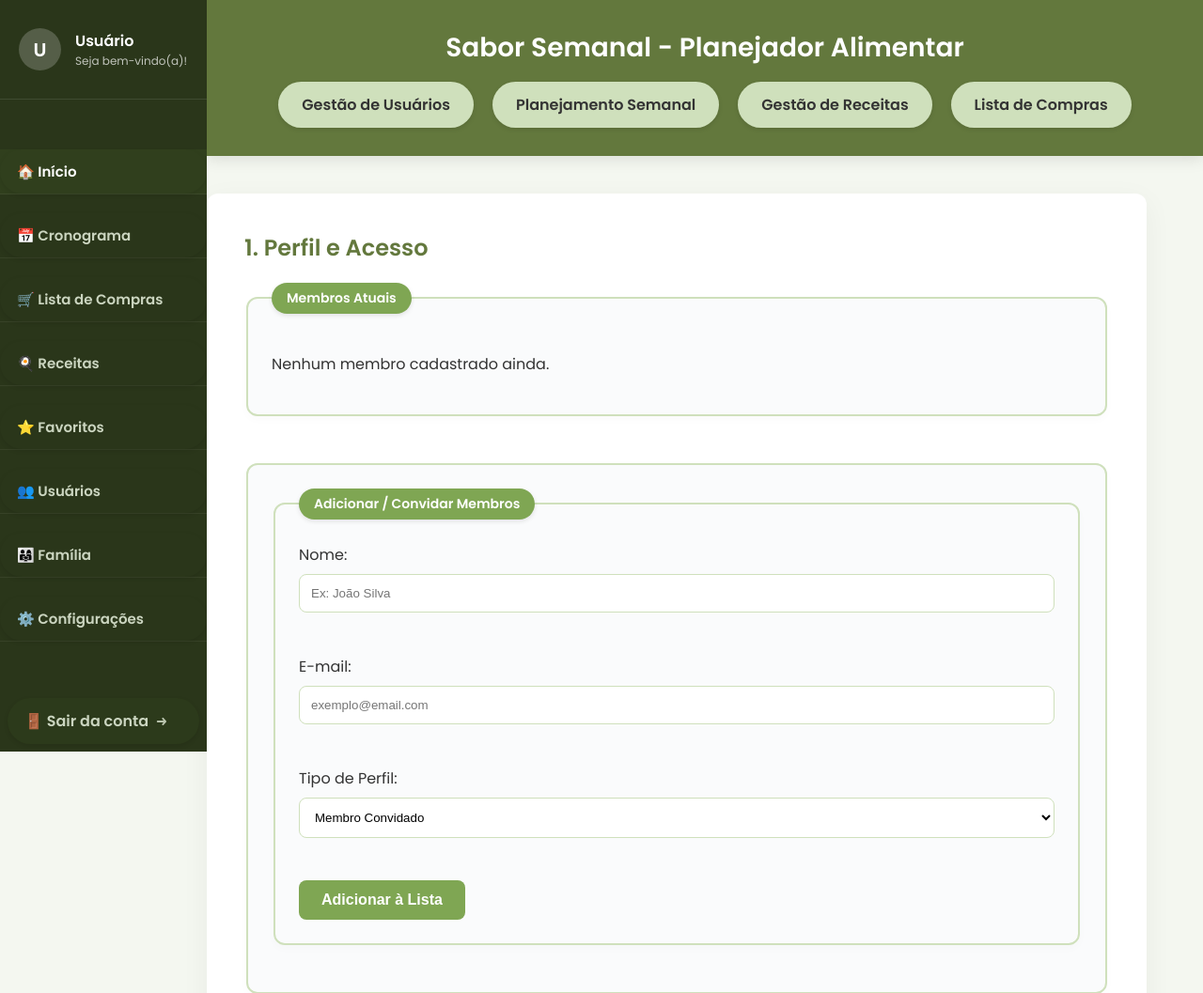
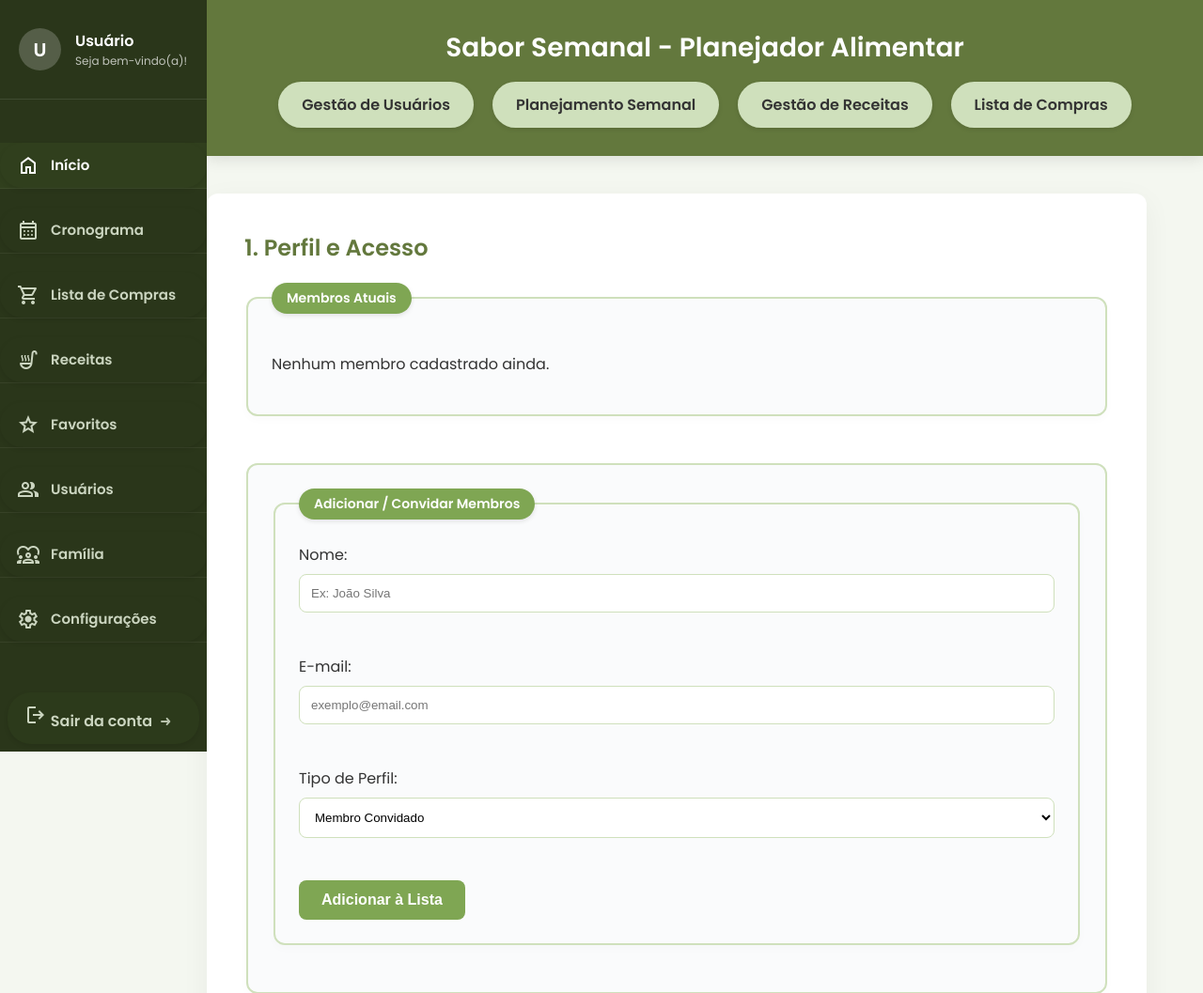
Before and after one commit to mariasantos128/planejador-de-refei-es-, a PHP site: page /html/usuarios.html in a window 1280 px wide. Shown: the top 1057 px of the page at 94% size. Run offline with PHP 8.4, Linux system fonts and the light colour scheme.

Commit message:
adição icones na barra lateral

```diff
--- a/css/style.css
+++ b/css/style.css
@@ -459,24 +459,33 @@ h1 {
     overflow-x: hidden; /* evita barra de deslizar horizontal em baixo da sidebar */
 }
 
+
 /* hamburger (toggle) - linhas finas brancas sem fundo */
 .sidebar-toggle {
     position: absolute;
-    top: 12px;
-    right: 12px;
-    width: 36px;
-    height: 28px;
-    display: flex;
-    flex-direction: column;
-    justify-content: center;
-    gap: 4px;
+    top: 25px; /* Alinha com a altura do perfil */
+    right: 15px;
+    width: 24px;
+    height: 18px;
     background: transparent;
     border: none;
     cursor: pointer;
-    color: #fff;
-    padding: 2px 6px;
-    z-index: 60;
+    display: flex;
+    flex-direction: column;
+    justify-content: space-between;
+    z-index: 9999; /* Força ficar na frente de tudo */
 }
+
+/* ISSO AQUI É O QUE DESENHA AS 3 LINHAS BRANCAS */
+.sidebar-toggle span {
+    display: block;
+    width: 100%;
+    height: 2px;
+    background-color: white;
+    border-radius: 2px;
+    transition: all 0.3s ease; /* Deixa a animação suave */
+}
+
 .sidebar-toggle span { display:block; height:2px; width:20px; background: currentColor; border-radius:1px; }
 
 .nav-links {
--- a/html/usuarios.html
+++ b/html/usuarios.html
@@ -4,6 +4,7 @@
     <meta charset="UTF-8">
     <meta name="viewport" content="width=device-width, initial-scale=1.0">
     <title>Sabor Semanal - Planejador Alimentar</title>
+    <link href="https://fonts.googleapis.com/css2?family=Material+Symbols+Outlined" rel="stylesheet" />
     <link rel="stylesheet" href="../css/style.css">
 </head>
 <body>
@@ -68,7 +69,14 @@
         </fieldset>
     </section>
 
-    <nav class="sidebar" id="sidebar">
+   <nav class="sidebar" id="sidebar">
+
+    <button type="button" class="sidebar-toggle" id="btn-toggle">
+        <span></span>
+        <span></span>
+        <span></span>
+    </button>
+
     <div class="user-profile">
         <div class="avatar" id="user-initial">U</div>
         <div class="user-info">
@@ -78,18 +86,18 @@
     </div>
 
     <ul class="nav-links">
-        <li class="active"><a href="dashboard.html">🏠 Início</a></li>
-        <li><a href="planejamento.html">📅 Cronograma</a></li>
-        <li><a href="listadecompras.html">🛒 Lista de Compras</a></li>
-        <li><a href="receitas.html">🍳 Receitas</a></li>
-        <li><a href="favoritos.html">⭐ Favoritos</a></li>
-        <li><a href="usuarios.html">👥 Usuários</a></li>
-        <li><a href="familia.html">👨‍👩‍👧 Família</a></li>
-        <li><a href="configuracoes.html">⚙️ Configurações</a></li>
+        <li class="active"><a href="dashboard.html"><i class="material-symbols-outlined">home</i> <span class="label">Início</span></a></li>
+        <li><a href="planejamento.html"><i class="material-symbols-outlined">calendar_month</i> <span class="label">Cronograma</span></a></li>
+        <li><a href="listadecompras.html"><i class="material-symbols-outlined">shopping_cart</i> <span class="label">Lista de Compras</span></a></li>
+        <li><a href="receitas.html"><i class="material-symbols-outlined">soup_kitchen</i> <span class="label">Receitas</span></a></li>
+        <li><a href="favoritos.html"><i class="material-symbols-outlined">star</i> <span class="label">Favoritos</span></a></li>
+        <li><a href="usuarios.html"><i class="material-symbols-outlined">group</i> <span class="label">Usuários</span></a></li>
+        <li><a href="familia.html"><i class="material-symbols-outlined">diversity_1</i> <span class="label">Família</span></a></li>
+        <li><a href="configuracoes.html"><i class="material-symbols-outlined">settings</i> <span class="label">Configurações</span></a></li>
     </ul>
 
     <div class="sidebar-footer">
-        <a href="../index.html" class="logout-link">🚪 Sair da conta</a>
+        <a href="../index.html" class="logout-link"><i class="material-symbols-outlined">logout</i> <span class="label">Sair da conta</span></a>
     </div>
 </nav>
 
--- a/js/controller.js
+++ b/js/controller.js
@@ -468,3 +468,17 @@ document.addEventListener("DOMContentLoaded", () => {
         });
     }
 });
+
+document.addEventListener('DOMContentLoaded', () => {
+    const btnToggle = document.getElementById('btn-toggle');
+    const sidebar = document.getElementById('sidebar');
+    const body = document.body;
+
+    // Se o botão for clicado, ele liga/desliga a classe 'sidebar-collapsed'
+    if (btnToggle) {
+        btnToggle.addEventListener('click', () => {
+            sidebar.classList.toggle('sidebar-collapsed');
+            body.classList.toggle('sidebar-collapsed');
+        });
+    }
+});
```
Also changed, not shown: html/compras.html (+11 -10 lines), html/dashboard.html (+10 -14 lines), html/planejamento.html (+10 -9 lines), html/receitas.html (+10 -9 lines).
